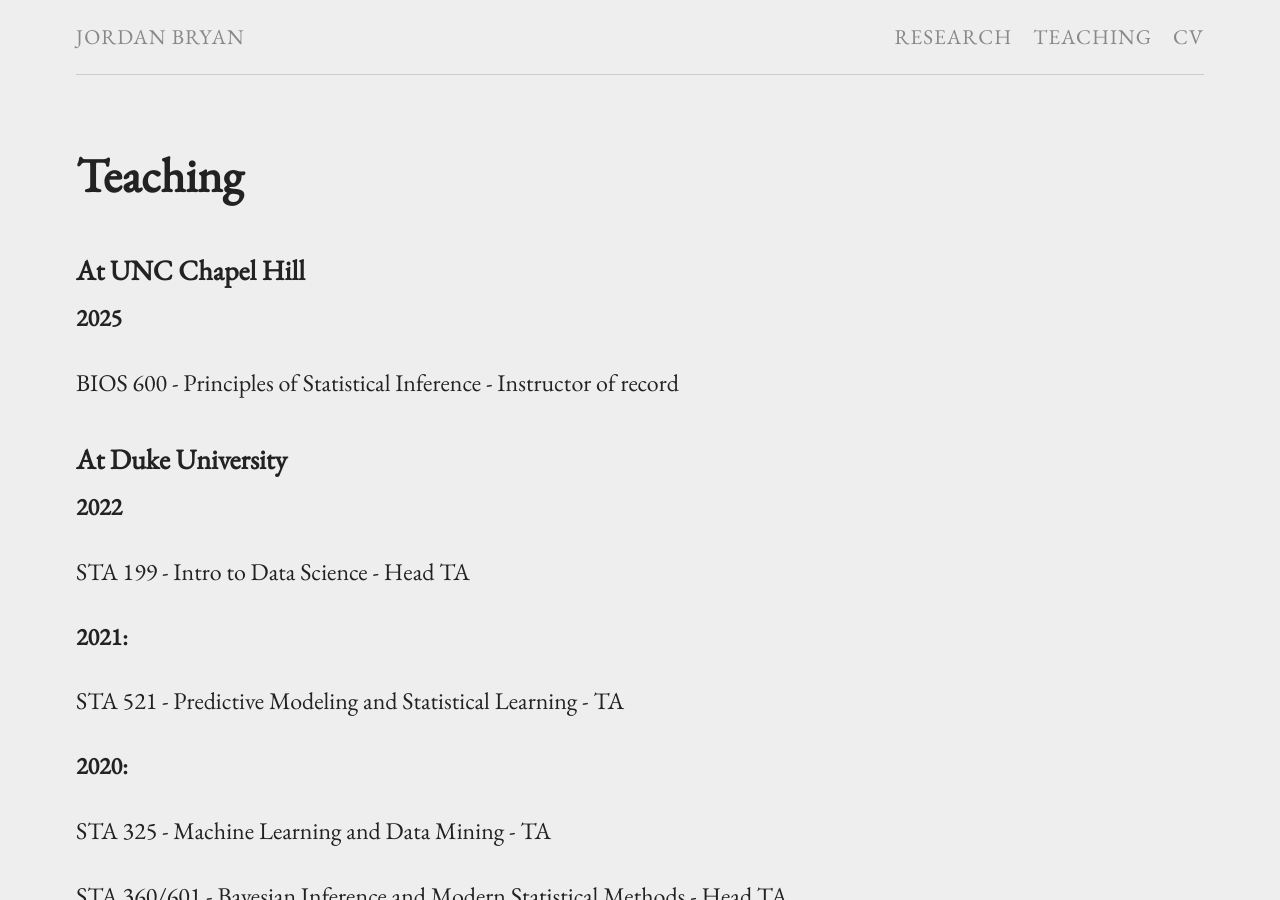
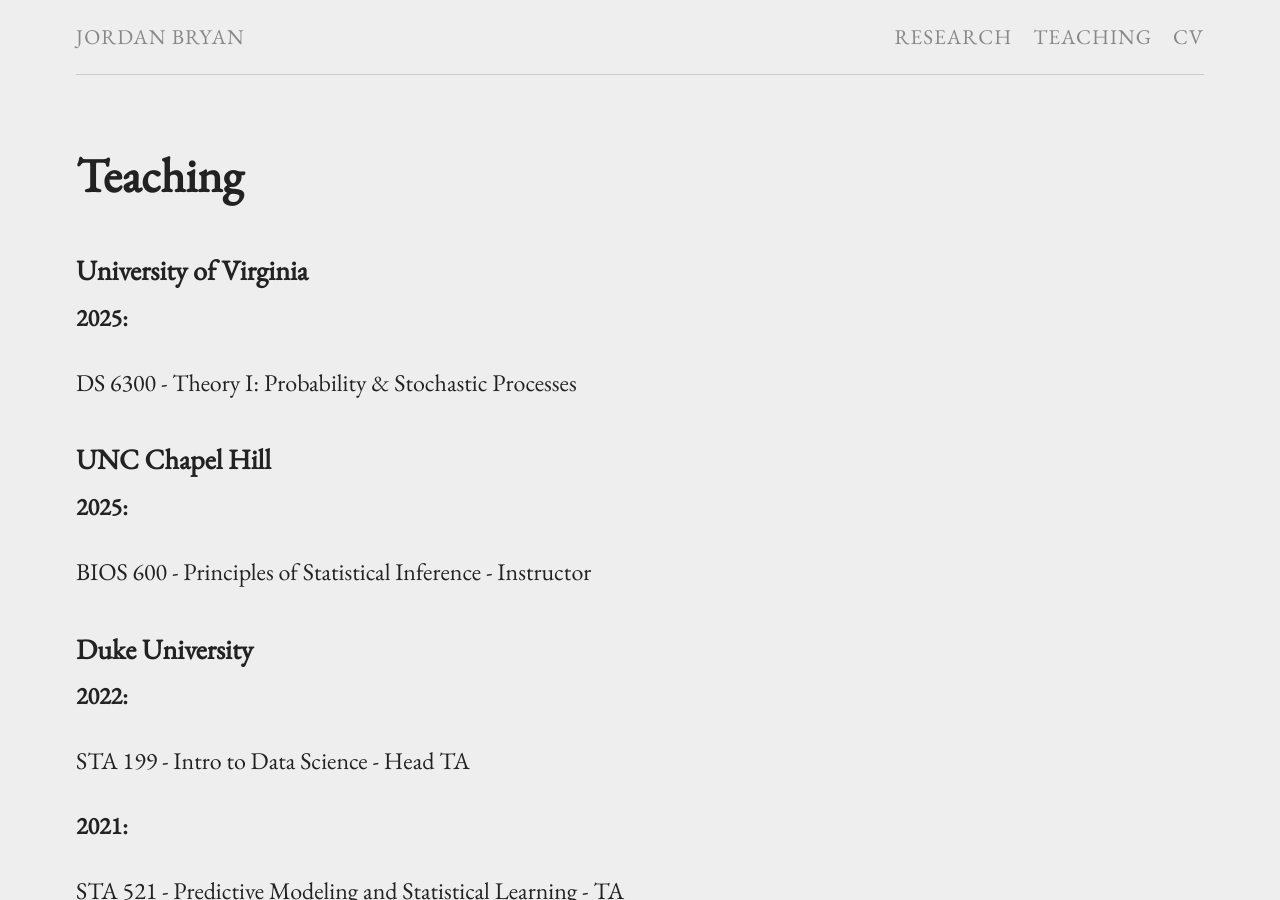
Before and after one commit to j-g-b/j-g-b.github.io, a Jekyll site: the page built from teaching.md, in a window 1280 px wide and 900 px high. Built offline with Jekyll 4.4.1, drawn with Linux system fonts in a browser that asks for light colours.

Commit message:
adding fall 2025 teaching

```diff
--- a/teaching.md
+++ b/teaching.md
@@ -4,15 +4,21 @@
 permalink: /teaching/
 ---
 
-### At UNC Chapel Hill
+### University of Virginia
 
-**2025**
+**2025:**
 
-BIOS 600 - Principles of Statistical Inference - Instructor of record
+DS 6300 - Theory I: Probability & Stochastic Processes
 
-### At Duke University
+### UNC Chapel Hill
 
-**2022**
+**2025:**
+
+BIOS 600 - Principles of Statistical Inference - Instructor
+
+### Duke University
+
+**2022:**
 
 STA 199 - Intro to Data Science - Head TA
 
```
